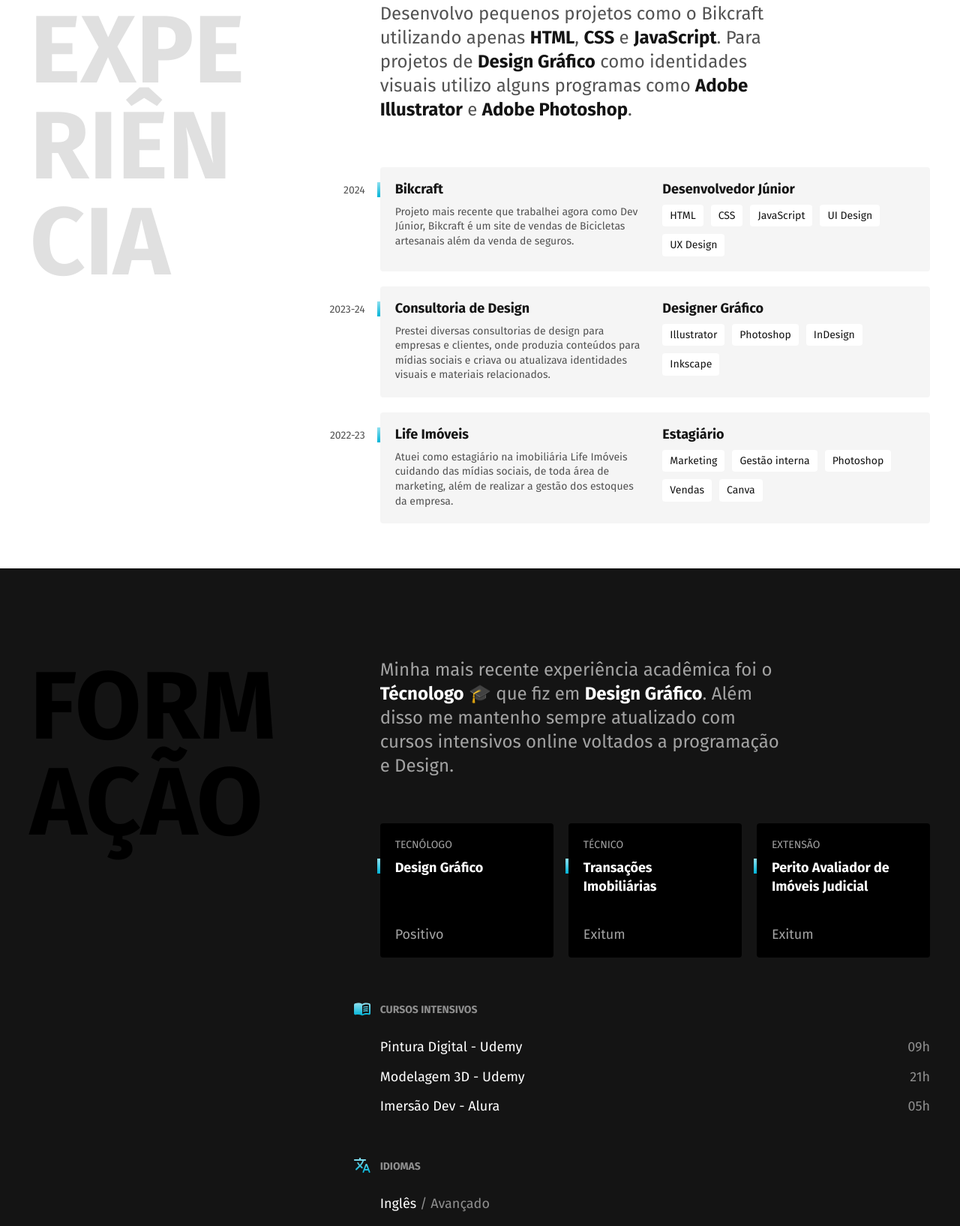
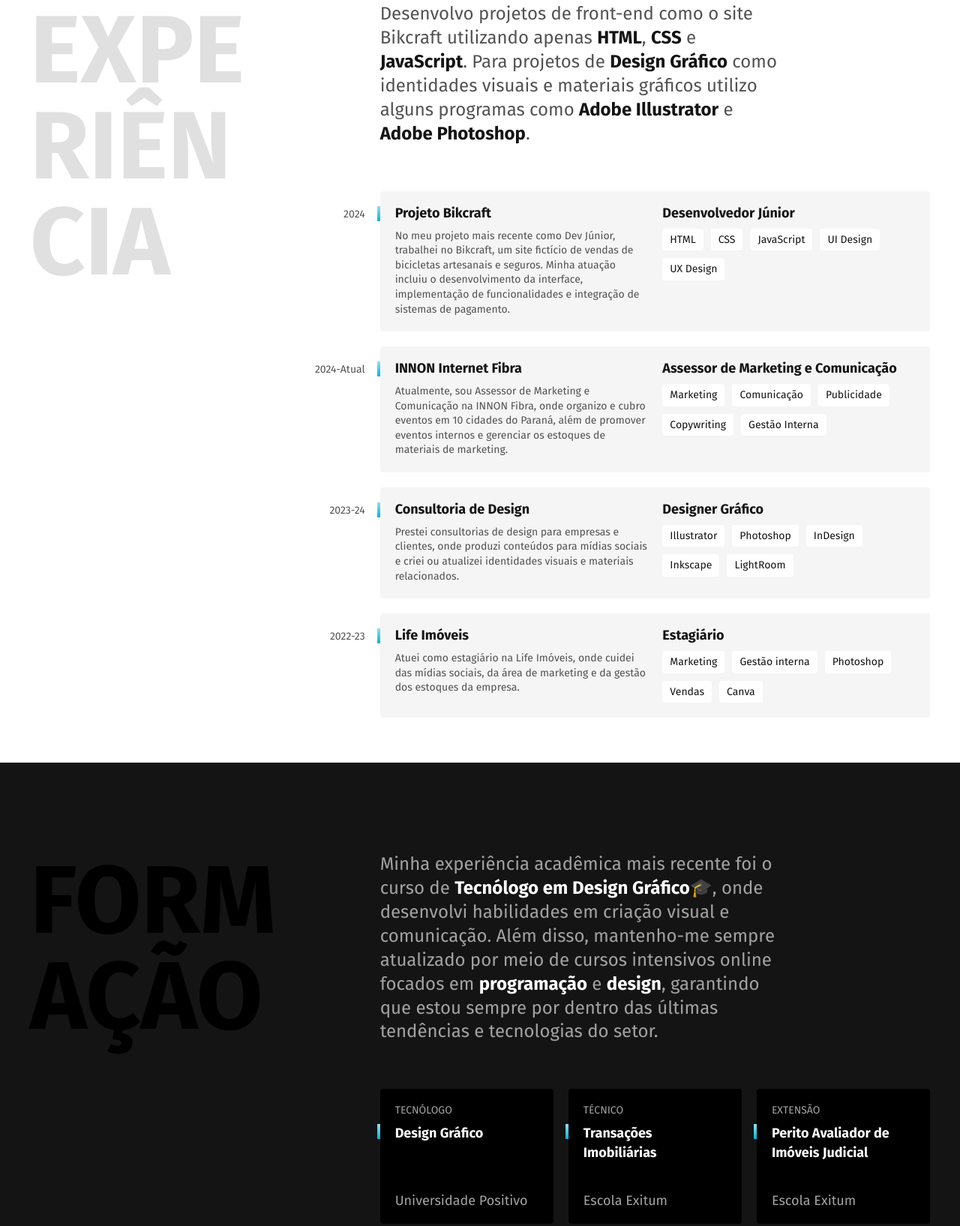
Before and after one commit to oliveiravii/oliveiravii.github.io, a plain HTML site: page index.html in a window 1280 px wide. Shown: the part 760-2395 px from the top of the page at 75% size. Drawn offline with Linux system fonts and the light colour scheme.

Commit message:
Animações e estilização

```diff
--- a/css/experiencia.css
+++ b/css/experiencia.css
@@ -82,6 +82,12 @@
   padding: 5px 10px;
 }
 
+.empresa:hover{
+  top: -4px;
+  box-shadow:0 2px 2px #00B4D8;
+  transition: all .2s ease-in-out;
+}
+
 @media (max-width: 800px) {
   .experiencia {
     grid-template-columns: 1fr;
--- a/css/footer.css
+++ b/css/footer.css
@@ -32,7 +32,7 @@
 }
 
 .footer-contato li a:hover {
-  color: #8f8f8f;
+  color: #00B4D8;
 }
 
 li .email {
@@ -41,22 +41,22 @@ li .email {
 }
 
 li .email::before {
-  content: '';
+  content: "";
   display: inline-block;
   width: 24px;
   height: 24px;
-  background-image: url('../img/email.svg');
+  background-image: url("../img/email.svg");
   background-size: cover;
   margin-right: 10px;
   vertical-align: middle;
 }
 
 li .telefone::before {
-  content: '';
+  content: "";
   display: inline-block;
   width: 24px;
   height: 24px;
-  background-image: url('../img/telefone.svg');
+  background-image: url("../img/telefone.svg");
   background-size: cover;
   margin-right: 10px;
 }
--- a/css/formacao.css
+++ b/css/formacao.css
@@ -55,6 +55,14 @@
   border-radius: 4px;
   display: flex;
   flex-direction: column;
+  position:relative;
+  top:0;
+}
+
+.faculdade:hover {
+  top:-4px;
+  box-shadow:0 2px 2px #90E0EF;
+  transition: all .2s ease-in-out;
 }
 
 .faculdade-tipo {
--- a/css/header.css
+++ b/css/header.css
@@ -30,7 +30,7 @@
   display: block;
   height: 2px;
   width: 100%;
-  background: #141414;
+  background: #00B4D8;
   margin-top: 4px;
   transition: transform 0.3s ease;
   position: absolute;
@@ -55,4 +55,8 @@
     background-color: #f5f5f5;
     border-radius: 4px;
   }
+  .header-menu a:hover:after,
+.header-menu a.ativo::after {
+  display: none;
 }
+}
--- a/index.html
+++ b/index.html
@@ -16,7 +16,9 @@
 
 <body>
   <header class="header">
-    <img src="./img/marca.svg" alt="Vinicius Oliveira" width="350" height="40">
+    <a href="./">
+      <img src="./img/marca.svg" alt="Vinicius Oliveira" width="350" height="40">
+    </a>
     <nav>
       <ul class="header-menu">
         <li><a href="#experiencia">Experiência</a></li>
@@ -31,19 +33,21 @@
     <div>
       <h1>Desenvolvedor <br>Front End & <br>Designer Gráfico</h1>
       <p>Localizado no Paraná 🌲</p>
+      <p>Atualmente trabalhando na área de Marketing💻</p>
     </div>
   </main>
 
   <section class="experiencia" id="experiencia" aria-label="Experiência">
     <h2 class="subtitulo">Experiência</h2>
     <div>
-      <p class="experiencia-texto">Desenvolvo pequenos projetos como o Bikcraft utilizando apenas <strong>HTML</strong>, <strong>CSS</strong> e <strong>JavaScript</strong>. Para projetos de <strong>Design Gráfico</strong> como identidades visuais utilizo alguns programas como <strong>Adobe Illustrator</strong> e <strong>Adobe Photoshop</strong>.</p>
+      <p class="experiencia-texto">Desenvolvo projetos de front-end como o site Bikcraft utilizando apenas <strong>HTML</strong>, <strong>CSS</strong> e <strong>JavaScript</strong>. Para projetos de <strong>Design Gráfico</strong> como identidades visuais e materiais gráficos utilizo alguns programas como <strong>Adobe Illustrator</strong> e <strong>Adobe Photoshop</strong>.</p>
 
       <div class="empresa">
         <span class="empresa-ano">2024</span>
-        <h3 class="empresa-titulo">Bikcraft</h3>
+        <h3 class="empresa-titulo">Projeto Bikcraft</h3>
         <h3 class="empresa-titulo">Desenvolvedor Júnior</h3>
-        <p class="empresa-texto">Projeto mais recente que trabalhei agora como Dev Júnior, Bikcraft é um site de vendas de Bicicletas artesanais além da venda de seguros.</p>
+        <p class="empresa-texto">No meu projeto mais recente como Dev Júnior, trabalhei no Bikcraft, um site fictício de vendas de bicicletas artesanais e seguros. Minha atuação incluiu o desenvolvimento da interface, implementação de funcionalidades e integração de sistemas de pagamento.
+        </p>
         <ul class="empresa-habilidades">
           <li>HTML</li>
           <li>CSS</li>
@@ -54,15 +58,32 @@
       </div>
 
       <div class="empresa">
+        <span class="empresa-ano">2024-Atual</span>
+        <h3 class="empresa-titulo">INNON Internet Fibra</h3>
+        <h3 class="empresa-titulo">Assessor de Marketing e Comunicação</h3>
+        <p class="empresa-texto">Atualmente, sou Assessor de Marketing e Comunicação na INNON Fibra, onde organizo e cubro eventos em 10 cidades do Paraná, além de promover eventos internos e gerenciar os estoques de materiais de marketing.
+        </p>
+        <ul class="empresa-habilidades">
+          <li>Marketing</li>
+          <li>Comunicação</li>
+          <li>Publicidade</li>
+          <li>Copywriting</li>
+          <li>Gestão Interna</li>
+        </ul>
+      </div>
+
+      <div class="empresa">
         <span class="empresa-ano">2023-24</span>
         <h3 class="empresa-titulo">Consultoria de Design</h3>
         <h3 class="empresa-titulo">Designer Gráfico</h3>
-        <p class="empresa-texto">Prestei diversas consultorias de design para empresas e clientes, onde produzia conteúdos para mídias sociais e criava ou atualizava identidades visuais e materiais relacionados.</p>
+        <p class="empresa-texto">Prestei consultorias de design para empresas e clientes, onde produzi conteúdos para mídias sociais e criei ou atualizei identidades visuais e materiais relacionados.
+        </p>
         <ul class="empresa-habilidades">
           <li>Illustrator</li>
           <li>Photoshop</li>
           <li>InDesign</li>
           <li>Inkscape</li>
+          <li>LightRoom</li>
         </ul>
       </div>
 
@@ -70,7 +91,8 @@
         <span class="empresa-ano">2022-23</span>
         <h3 class="empresa-titulo">Life Imóveis</h3>
         <h3 class="empresa-titulo">Estagiário</h3>
-        <p class="empresa-texto">Atuei como estagiário na imobiliária Life Imóveis cuidando das mídias sociais, de toda área de marketing, além de realizar a gestão dos estoques da empresa.</p>
+        <p class="empresa-texto">Atuei como estagiário na Life Imóveis, onde cuidei das mídias sociais, da área de marketing e da gestão dos estoques da empresa.
+        </p>
         <ul class="empresa-habilidades">
           <li>Marketing</li>
           <li>Gestão interna</li>
@@ -88,24 +110,24 @@
 
       <div>
         <p class="formacao-texto">
-          Minha mais recente experiência acadêmica foi o <strong>Técnologo</strong> 🎓 que fiz em <strong>Design Gráfico</strong>. Além disso me mantenho sempre atualizado com cursos intensivos online voltados a programação e Design.
+          Minha experiência acadêmica mais recente foi o curso de <strong>Tecnólogo em Design Gráfico</strong>🎓, onde desenvolvi habilidades em criação visual e comunicação. Além disso, mantenho-me sempre atualizado por meio de cursos intensivos online focados em <strong>programação</strong> e <strong>design</strong>, garantindo que estou sempre por dentro das últimas tendências e tecnologias do setor.
         </p>
 
         <ul class="faculdade-lista">
           <li class="faculdade">
             <span class="faculdade-tipo">TECNÓLOGO</span>
             <h3 class="faculdade-curso">Design Gráfico</h3>
-            <span class="faculdade-instituicao">Positivo</span>
+            <span class="faculdade-instituicao">Universidade Positivo</span>
           </li>
           <li class="faculdade">
             <span class="faculdade-tipo">TÉCNICO</span>
             <h3 class="faculdade-curso">Transações Imobiliárias</h3>
-            <span class="faculdade-instituicao">Exitum</span>
+            <span class="faculdade-instituicao">Escola Exitum</span>
           </li>
           <li class="faculdade">
             <span class="faculdade-tipo">EXTENSÃO</span>
             <h3 class="faculdade-curso">Perito Avaliador de Imóveis Judicial</h3>
-            <span class="faculdade-instituicao">Exitum</span>
+            <span class="faculdade-instituicao">Escola Exitum</span>
           </li>
         </ul>
 
@@ -113,9 +135,12 @@
           <div class="cursos">
             <h3>Cursos Intensivos</h3>
             <ul>
+              <li>HTML e CSS - Origamid<span>23h</span></li>
+              <li>Git e GitHub - Curso em Vídeo<span>20h</span></li>
+              <li>Imersão Dev - Alura<span>05h</span></li>
               <li>Pintura Digital - Udemy<span>09h</span></li>
               <li>Modelagem 3D - Udemy<span>21h</span></li>
-              <li>Imersão Dev - Alura<span>05h</span></li>
+              <li>Oficina de Animação - Saga<span>03h</span></li>
             </ul>
           </div>
 
@@ -123,6 +148,7 @@
             <h3>idiomas</h3>
             <ul>
               <li>Inglês <span>/ Avançado</span></li>
+              <li>Japonês <span>/ Iniciante</span></li>
             </ul>
           </div>
         </div>
```
